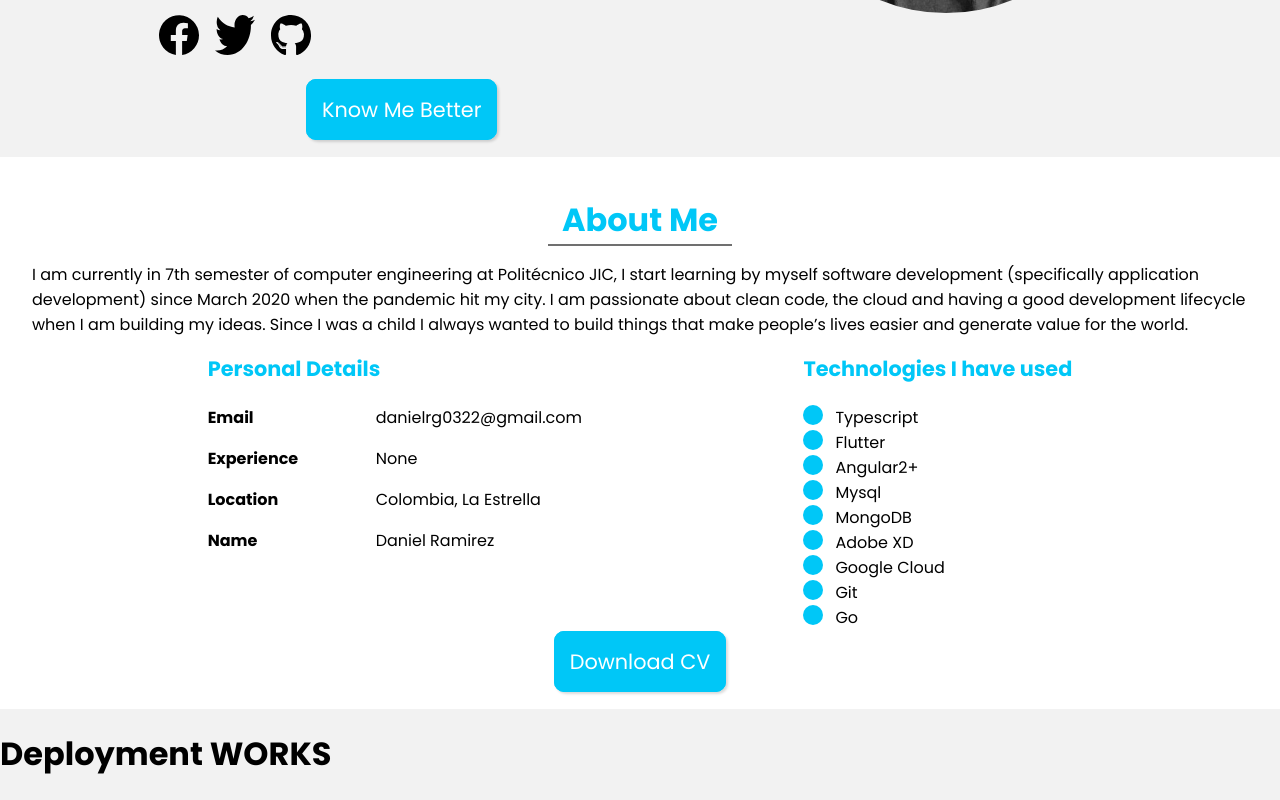
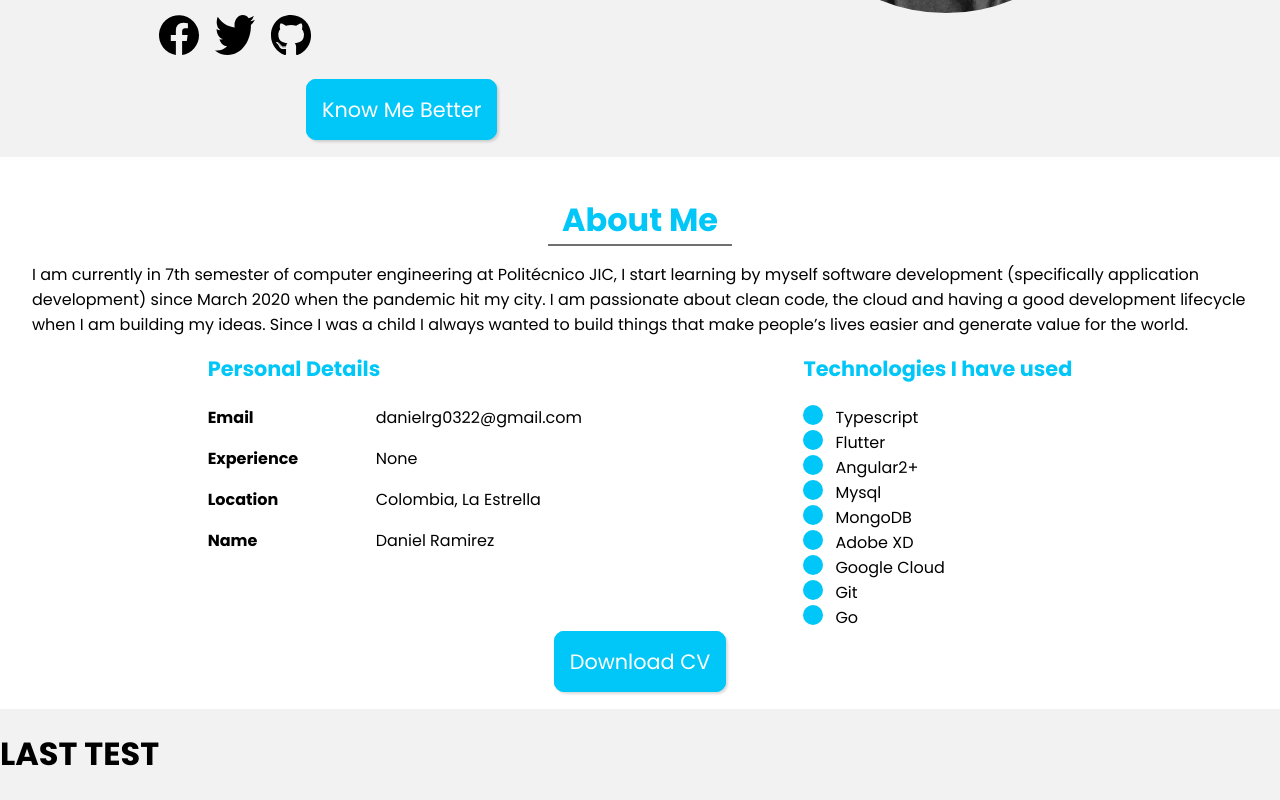
Before and after one commit to ditu474/personal-webpage, an Angular app: page / in a window 1280 px wide. Shown: the part 545-1345 px from the top of the page. Built offline with nearby package versions, Linux system fonts and the light colour scheme.

Commit message:
ci: Changed h1 to test deployment

```diff
--- a/src/app/app.component.html
+++ b/src/app/app.component.html
@@ -1,4 +1,4 @@
 <app-toolbar></app-toolbar>
 <app-hero></app-hero>
 <app-about></app-about>
-<h1>Deployment WORKS</h1>
+<h1>LAST TEST</h1>
```
